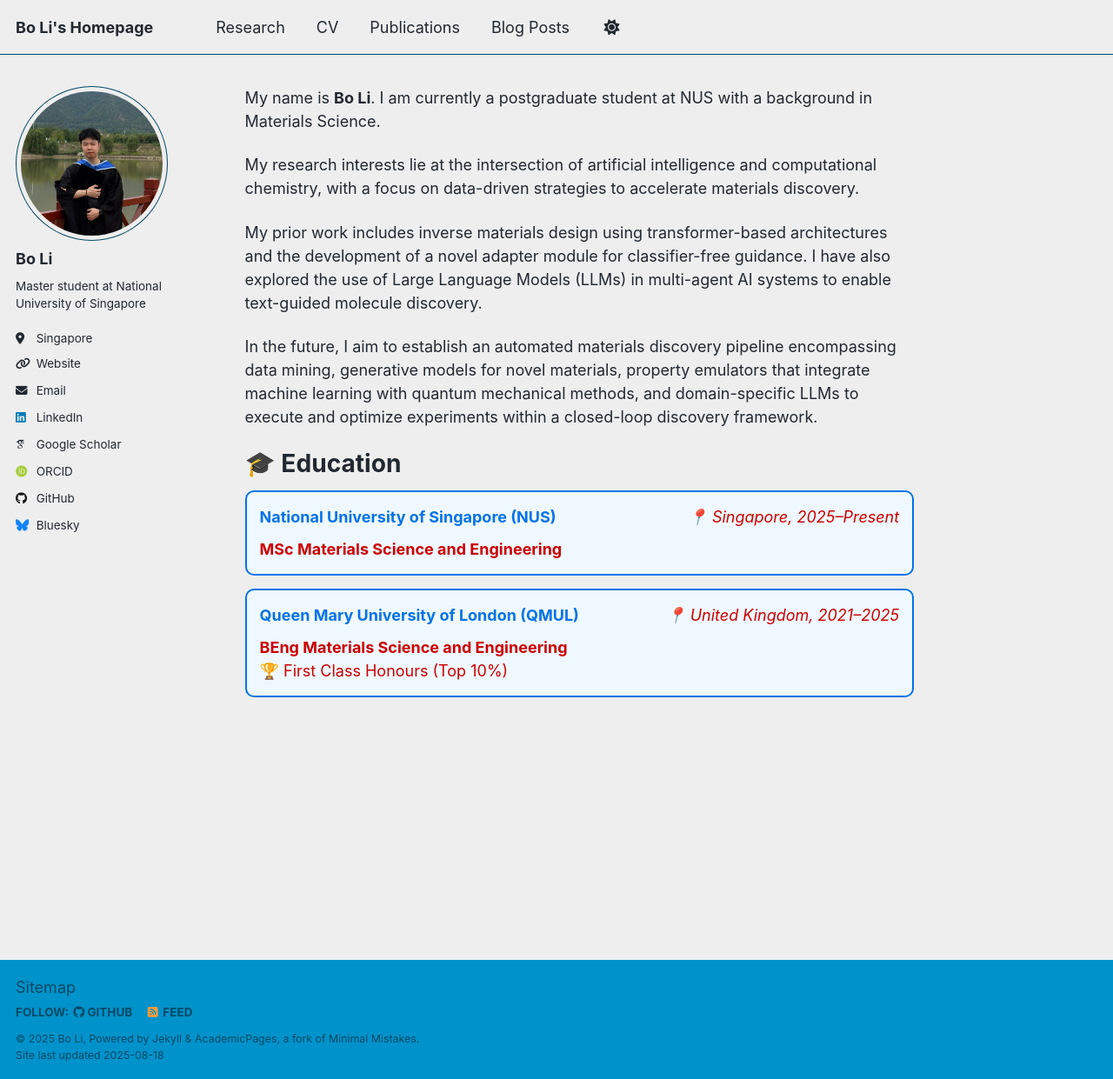
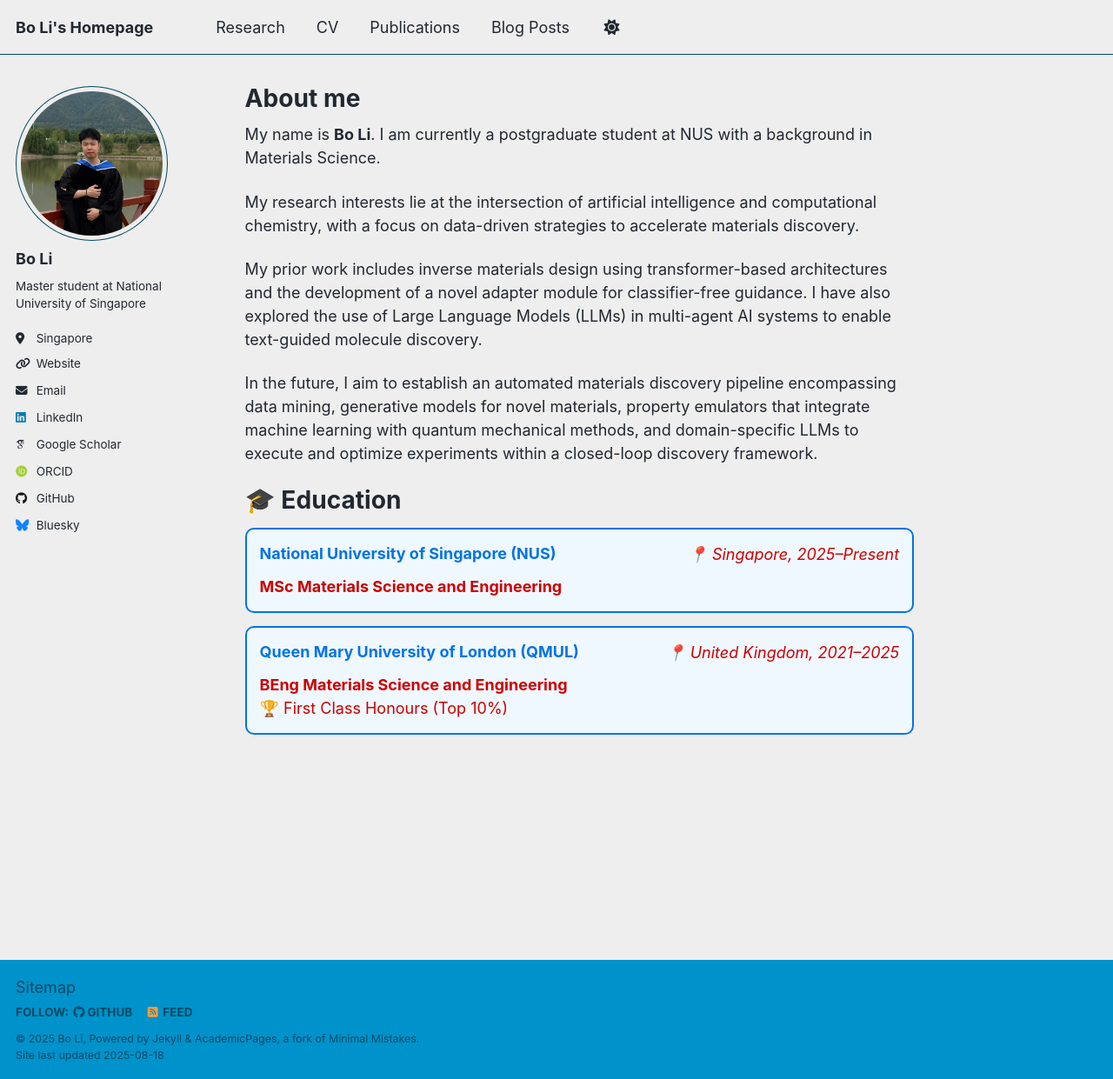
Before and after one commit to Harrison-Li/Harrison-Li.github.io, a Jekyll site: the page built from _pages/about.md, in a window 1280 px wide and 1241 px high. Shown: the whole window at 87% size. Built offline with Jekyll 4.4.1, drawn with Linux system fonts in a browser that asks for light colours; some web fonts are replaced; a script that is not in the unit is left out.

Commit message:
new title

```diff
--- a/_pages/about.md
+++ b/_pages/about.md
@@ -1,6 +1,8 @@
 ---
 permalink: /
 author_profile: true
+title: "About me"
+excerpt: "About me"
 redirect_from:
   - /about/
   - /about.html
```
